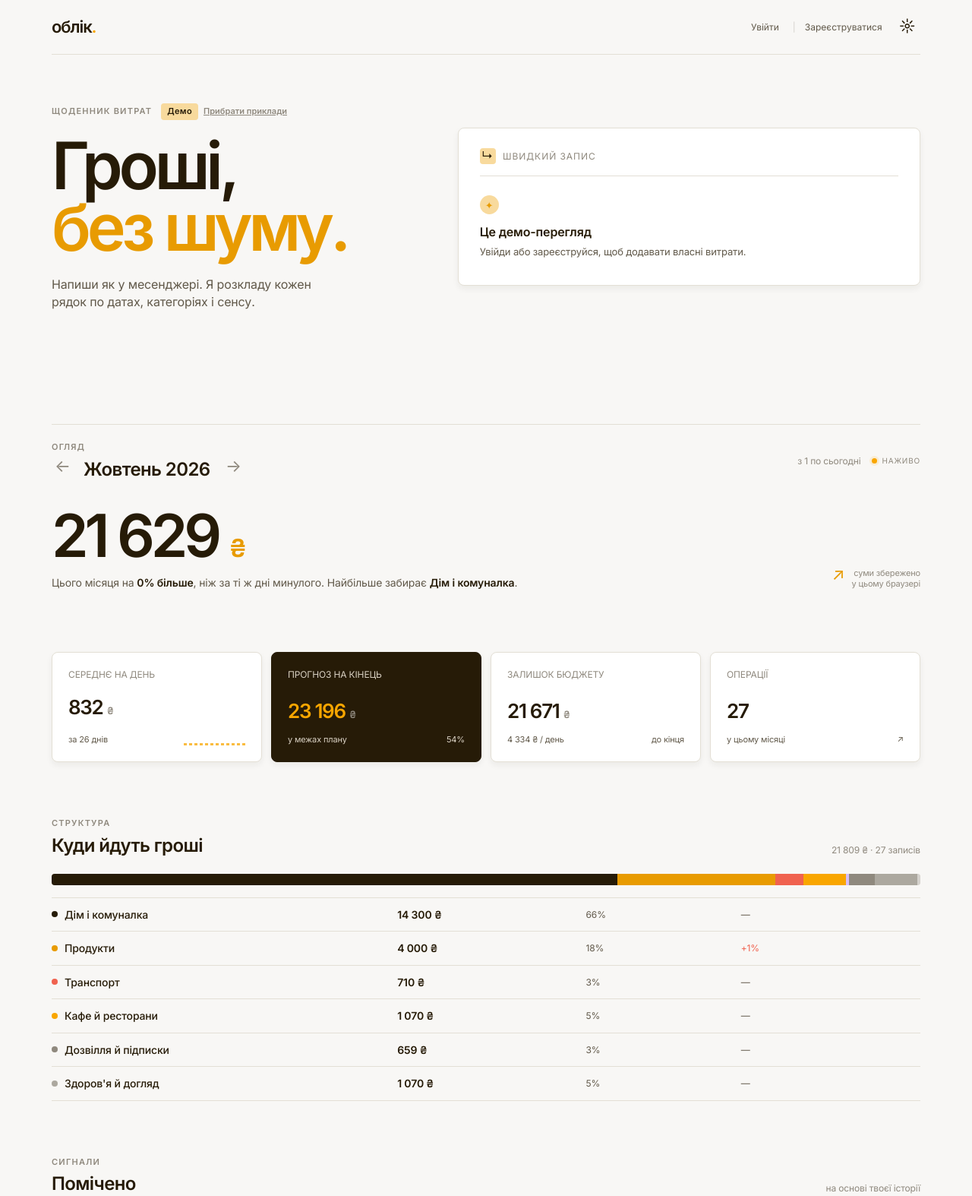
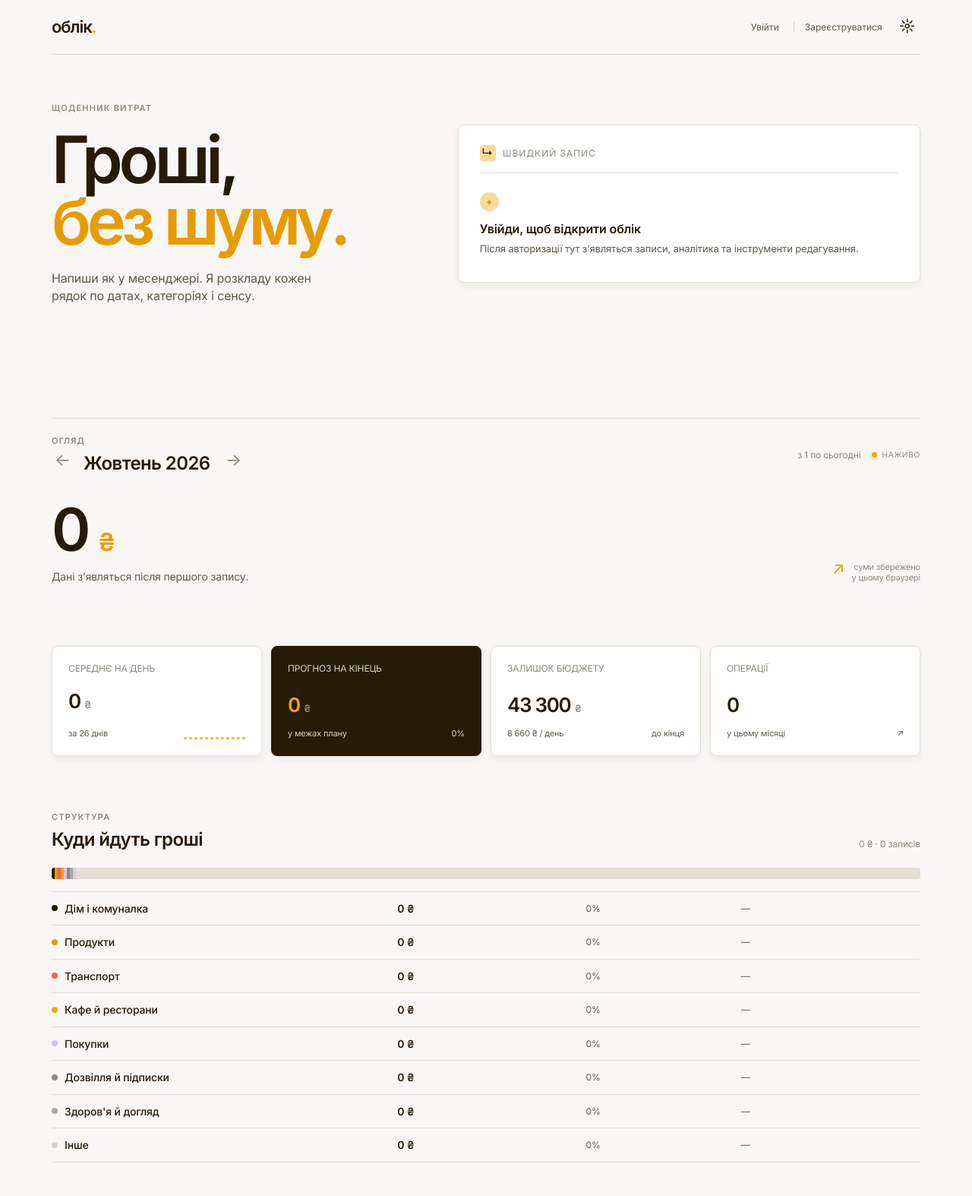
Before and after one commit to alex-bondarchuk/personal-accounting, a website: page index.html in a window 1280 px wide. Shown: the top 1574 px of the page at 76% size. Drawn offline with nearby package versions, Linux system fonts and the light colour scheme.

Commit message:
Move demo data to authenticated workspace

```diff
--- a/app.js
+++ b/app.js
@@ -94,11 +94,11 @@
 }
 
 function allEntries() {
-  if (authUser) return getUserEntries();
+  if (!authUser) return [];
   const overrides = read(storage.demoOverrides, {});
   const deleted = read(storage.deletedDemo, {});
   const demo = read(storage.hidden, false) ? [] : demoEntries().filter((entry) => !deleted[entry.id]).map((entry) => ({ ...entry, category: overrides[entry.id] ?? entry.category }));
-  return demo;
+  return [...demo, ...getUserEntries()];
 }
 function entriesForMonth(month = selectedMonth) { const key = monthKey(month); return allEntries().filter((entry) => entry.date.startsWith(key)); }
 function defaultBudgets() { return { 'Дім і комуналка': 16000, 'Продукти': 9000, 'Транспорт': 3500, 'Кафе й ресторани': 3500, 'Покупки': 4500, 'Дозвілля й підписки': 1800, "Здоров'я й догляд": 2500, 'Інше': 2500 }; }
@@ -120,7 +120,7 @@
   renderSixMonths();
   renderBudgets(entries, activeDay, monthDays);
   renderJournal(entries);
-  const demoVisible = !read(storage.hidden, false);
+  const demoVisible = Boolean(authUser) && !read(storage.hidden, false);
   $('#demoBadge').style.display = demoVisible ? 'inline-block' : 'none';
   $('#removeDemoBtn').style.display = demoVisible ? 'inline-block' : 'none';
 }
--- a/index.html
+++ b/index.html
@@ -78,7 +78,7 @@
                 <button class="primary-button" id="addExpenseBtn">Додати <span>↗</span></button>
               </div>
             </div>
-            <div class="demo-locked" id="demoLocked"><span class="lock-mark">✦</span><strong>Це демо-перегляд</strong><span>Увійди або зареєструйся, щоб додавати власні витрати.</span></div>
+            <div class="demo-locked" id="demoLocked"><span class="lock-mark">✦</span><strong>Увійди, щоб відкрити облік</strong><span>Після авторизації тут з’являться записи, аналітика та інструменти редагування.</span></div>
           </div>
         </section>
 
```
